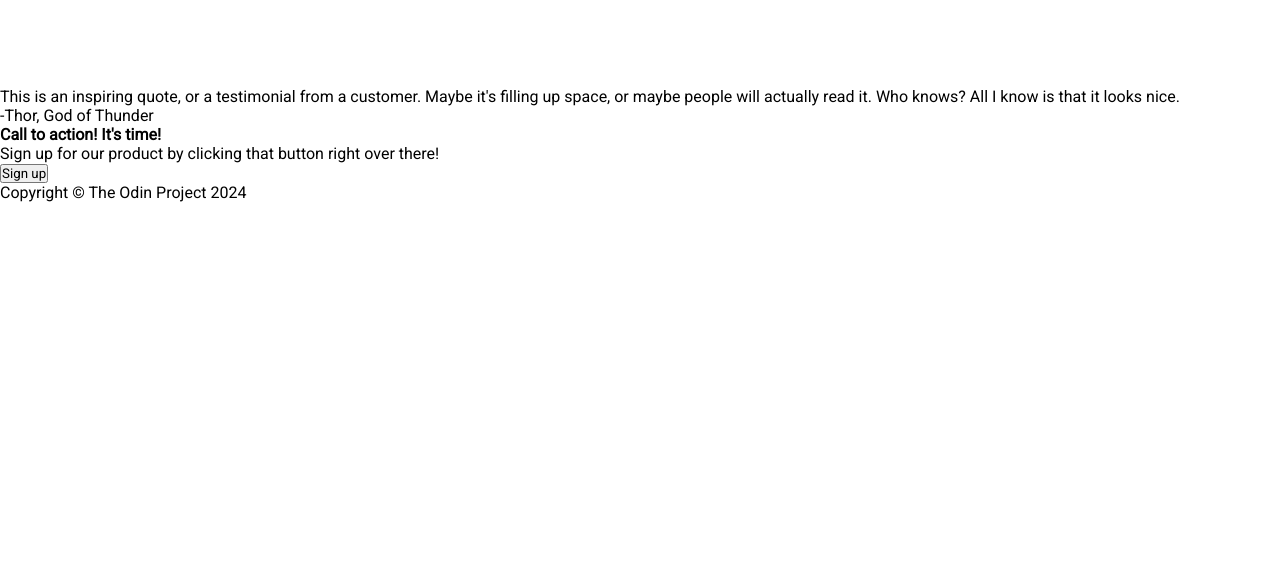
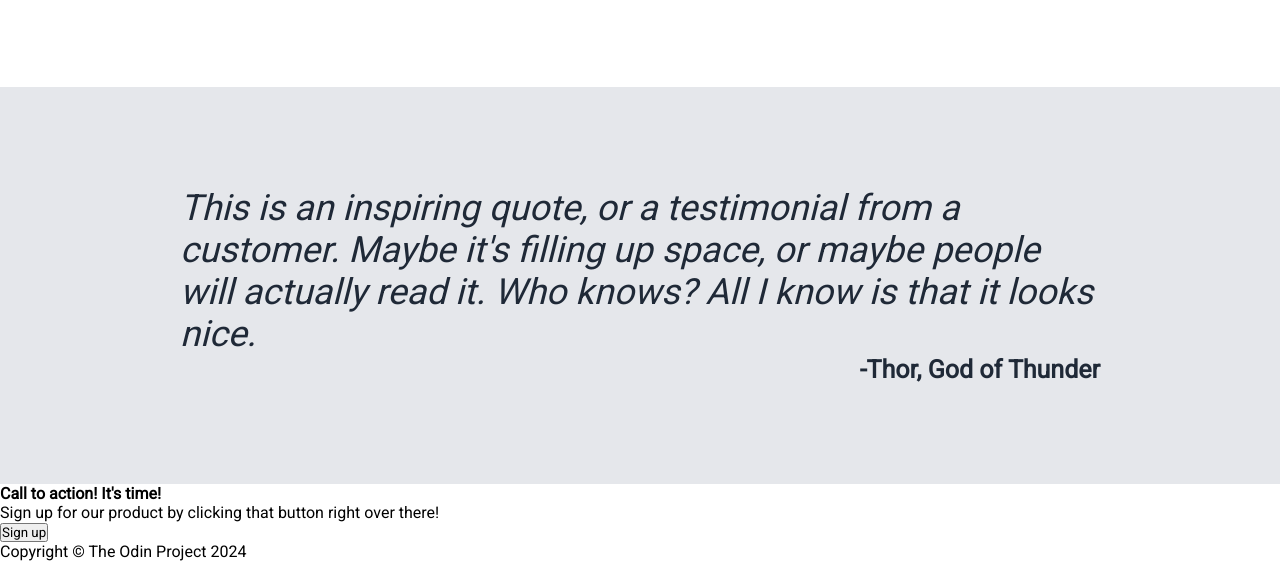
Before and after one commit to JoseD971/landing_page, a plain HTML site: page index.html in a window 1280 px wide. Shown: the part 805-1366 px from the top of the page. Before the commit the page ends 1007 px from the top, so only its background shows below. Drawn offline with Linux system fonts and the light colour scheme.

Commit message:
index.html: Se adicionó algunas clases a la estructura de la sección quote
style.css: Se aplicaron las clases necesarias a la sección quote

```diff
--- a/index.html
+++ b/index.html
@@ -48,14 +48,14 @@
             </div>
         </div>
     </main>
-    <section>
-        <div>This is an inspiring quote, or a testimonial from a customer. Maybe it's filling up space, or maybe people will actually read it. Who knows? All I know is that it looks nice.</div>
-        <div>
+    <section class="quote-section">
+        <p class="quote">This is an inspiring quote, or a testimonial from a customer. Maybe it's filling up space, or maybe people will actually read it. Who knows? All I know is that it looks nice.</p>
+        <div class="quote-lead">
             <p>-Thor, God of Thunder</p>
         </div>
     </section>
     <section>
-        <div>
+        <div class="">
             <h4>Call to action! It's time!</h4>
             <p>Sign up for our product by clicking that button right over there!</p>
         </div>
--- a/style.css
+++ b/style.css
@@ -116,3 +116,25 @@ main h2 {
     margin: 0;
     color: grey;
 }
+
+/* SECTION QUOTE */
+
+.quote-section {
+    background-color: #E5E7EB;
+    padding: 100px 180px;
+}
+
+.quote-section .quote {
+    font-weight: lighter;
+    font-size: 36px;
+    color: #1F2937;
+    font-style: italic;
+}
+
+.quote-lead {
+    font-weight: bolder;
+    display: flex;
+    justify-content: flex-end;
+    font-size: 25px;
+    color: #1F2937;
+}
```
